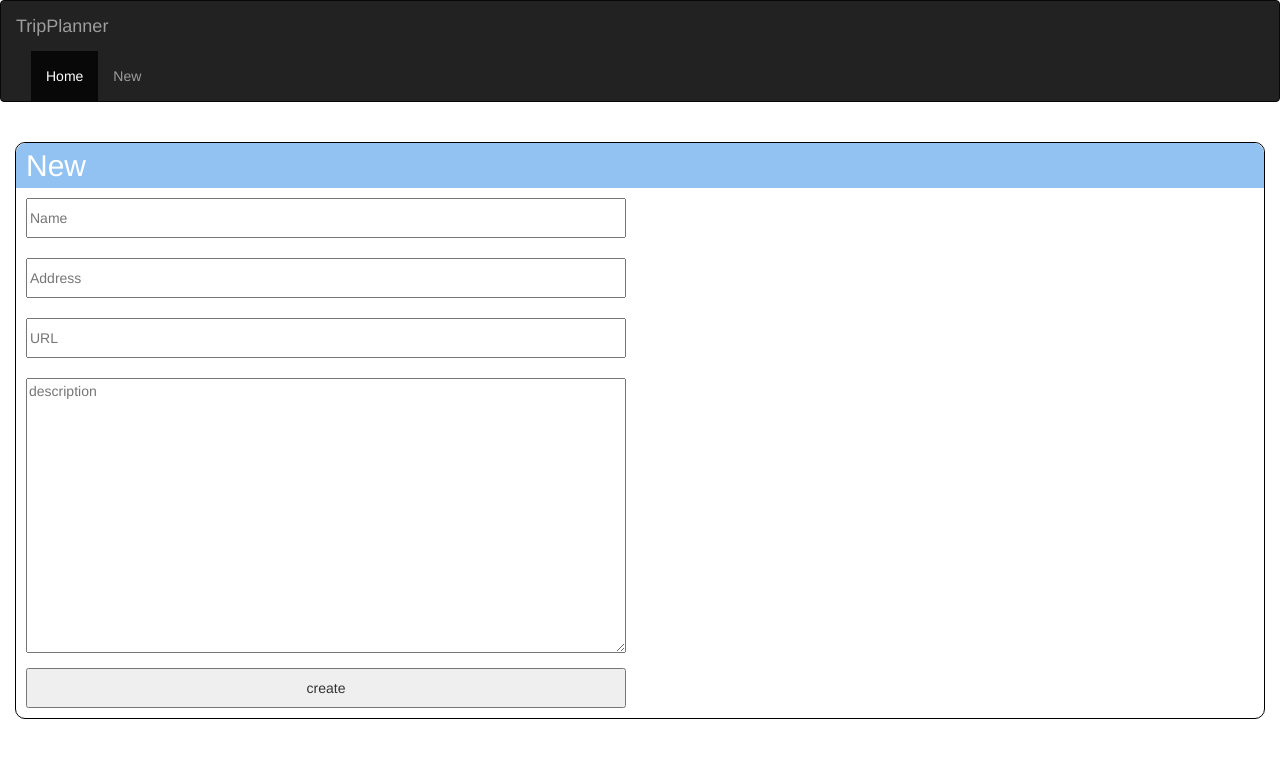
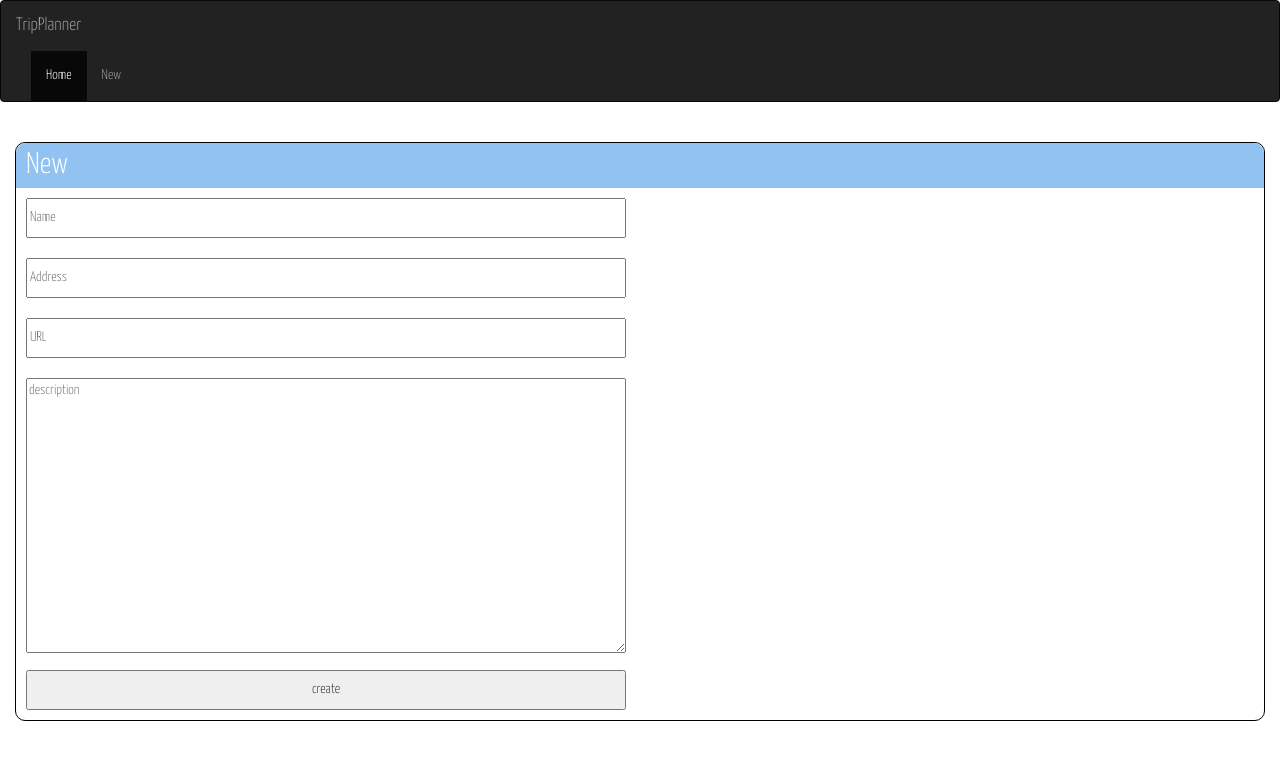
Before and after one commit to dth26/TripPlanner-Public-, a Flask app: page / in a window 1280 px wide. Shown: the top 760 px of the page. Run offline with Flask 2, Linux system fonts and the light colour scheme; some libraries are stand-ins or nearby versions.

Commit message:
change font

```diff
--- a/static/style/base.css
+++ b/static/style/base.css
@@ -1,4 +1,3 @@
-
 
 
 * {
@@ -11,6 +10,9 @@
 }
 a{
     text-decoration: none;
+}
+body{
+    font-family: 'Yanone Kaffeesatz', sans-serif !important;
 }
 .block{
 	position: relative;
@@ -60,3 +62,6 @@ a{
 	-webkit-flex-flow: column;
     flex-flow: column;
 }
+.navbar{
+    font-weight: 500 !important;
+}
--- a/templates/base.html
+++ b/templates/base.html
@@ -26,6 +26,9 @@
 
 		<!-- load proper css file -->
 		{% block css %}{% endblock %}
+
+		<link href='http://fonts.googleapis.com/css?family=Yanone+Kaffeesatz:300' rel='stylesheet' type='text/css'>
+
 	</head>
 	<body>
 	    <div class="navbar navbar-inverse">
```
